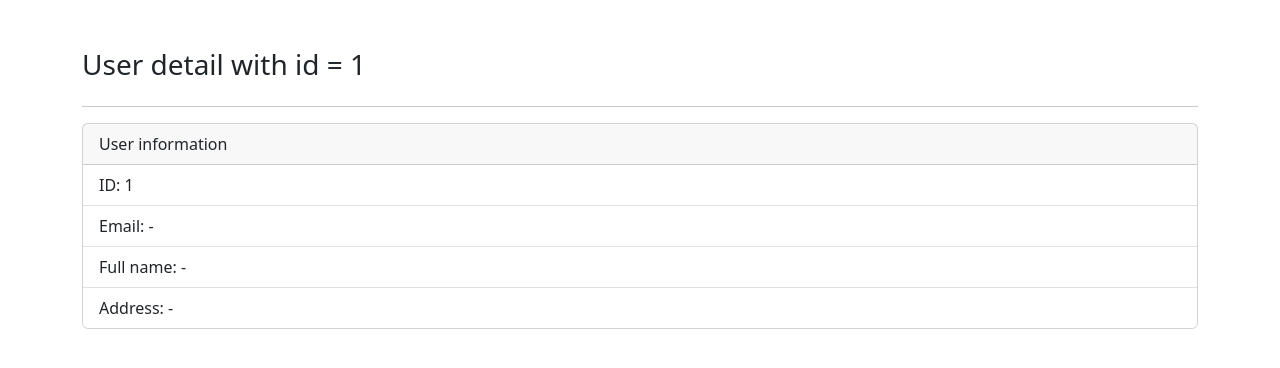
After one commit to nghiem-jr/laptopshop-f2, a Java web app: page /admin/user/1 in a window 1280 px wide. The commit adds this page. Shown: the top 368 px of the page. Run offline with Spring Boot 4, a stand-in JSP engine, Linux system fonts and the light colour scheme.

Commit message:
tao giao dien view thong tin user

```diff
--- a/src/main/java/vn/hoidanit/laptopshop/controller/UserController.java
+++ b/src/main/java/vn/hoidanit/laptopshop/controller/UserController.java
@@ -5,6 +5,7 @@ import java.util.List;
 import org.springframework.stereotype.Controller;
 import org.springframework.ui.Model;
 import org.springframework.web.bind.annotation.ModelAttribute;
+import org.springframework.web.bind.annotation.PathVariable;
 import org.springframework.web.bind.annotation.RequestMapping;
 import org.springframework.web.bind.annotation.RequestMethod;
 
@@ -33,9 +34,15 @@ public class UserController {
     @RequestMapping("/admin/user")
     public String getUserPage(Model model) {
         List<User> users = this.userService.getAllUsers();
-        System.out.println(">>>check user: " + users);
         model.addAttribute("users1", users);
         return "admin/user/table-user";
+    }
+
+    @RequestMapping("/admin/user/{id}")
+    public String getUserDetailPage(Model model, @PathVariable long id) {
+        System.out.println("check id: " + id);
+        model.addAttribute("id", id);
+        return "admin/user/show";
     }
 
     @RequestMapping("/admin/user/create") // GET
--- /dev/null
+++ b/src/main/webapp/WEB-INF/view/admin/user/show.jsp
@@ -0,0 +1,46 @@
+<%@page contentType="text/html" pageEncoding="UTF-8" %>
+    <%@ taglib prefix="c" uri="http://java.sun.com/jsp/jstl/core" %>
+        <%@taglib uri="http://www.springframework.org/tags/form" prefix="form" %>
+            <!DOCTYPE html>
+            <html lang="en">
+
+            <head>
+                <meta charset="UTF-8">
+                <meta name="viewport" content="width=device-width, initial-scale=1.0">
+                <title>User detail ${id}</title>
+
+                <!-- Latest compiled and minified CSS-->
+                <link href="https://cdn.jsdelivr.net/npm/bootstrap@5.3.2/dist/css/bootstrap.min.css" rel="stylesheet">
+                <!-- Latest compiled JavaScript -->
+                <script src="https://cdn.jsdelivr.net/npm/bootstrap@5.3.2/dist/js/bootstrap.bundle.min.js"></script>
+                <script src="https://ajax.googleapis.com/ajax/libs/jquery/3.7.1/jquery.min.js"></script>
+                <!-- <link rel="stylesheet" href="/css/create.css"> -->
+            </head>
+
+            <body>
+                <div class="container mt-5">
+                    <div class="row">
+                        <div class="col-12 mx-auto">
+                            <div class="d-flex justify-content-between">
+                                <h3>User detail with id = ${id}</h3>
+                            </div>
+                            <hr>
+
+                            <div class="card">
+                                <div class="card-header">
+                                    User information
+                                </div>
+                                <ul class="list-group list-group-flush">
+                                    <li class="list-group-item">ID: 1</li>
+                                    <li class="list-group-item">Email: -</li>
+                                    <li class="list-group-item">Full name: -</li>
+                                    <li class="list-group-item">Address: -</li>
+                                </ul>
+                            </div>
+
+                        </div>
+                    </div>
+                </div>
+            </body>
+
+            </html>
--- a/src/main/webapp/WEB-INF/view/admin/user/table-user.jsp
+++ b/src/main/webapp/WEB-INF/view/admin/user/table-user.jsp
@@ -44,7 +44,7 @@
                                                 <td>${user.email}</td>
                                                 <td>${user.fullName}</td>
                                                 <td>
-                                                    <button class="btn btn-success">view</button>
+                                                    <a href="/admin/user/${user.id}" class="btn btn-success">view</a>
                                                     <button class="btn btn-warning">update</button>
                                                     <button class="btn btn-danger">delete</button>
                                                 </td>
```
